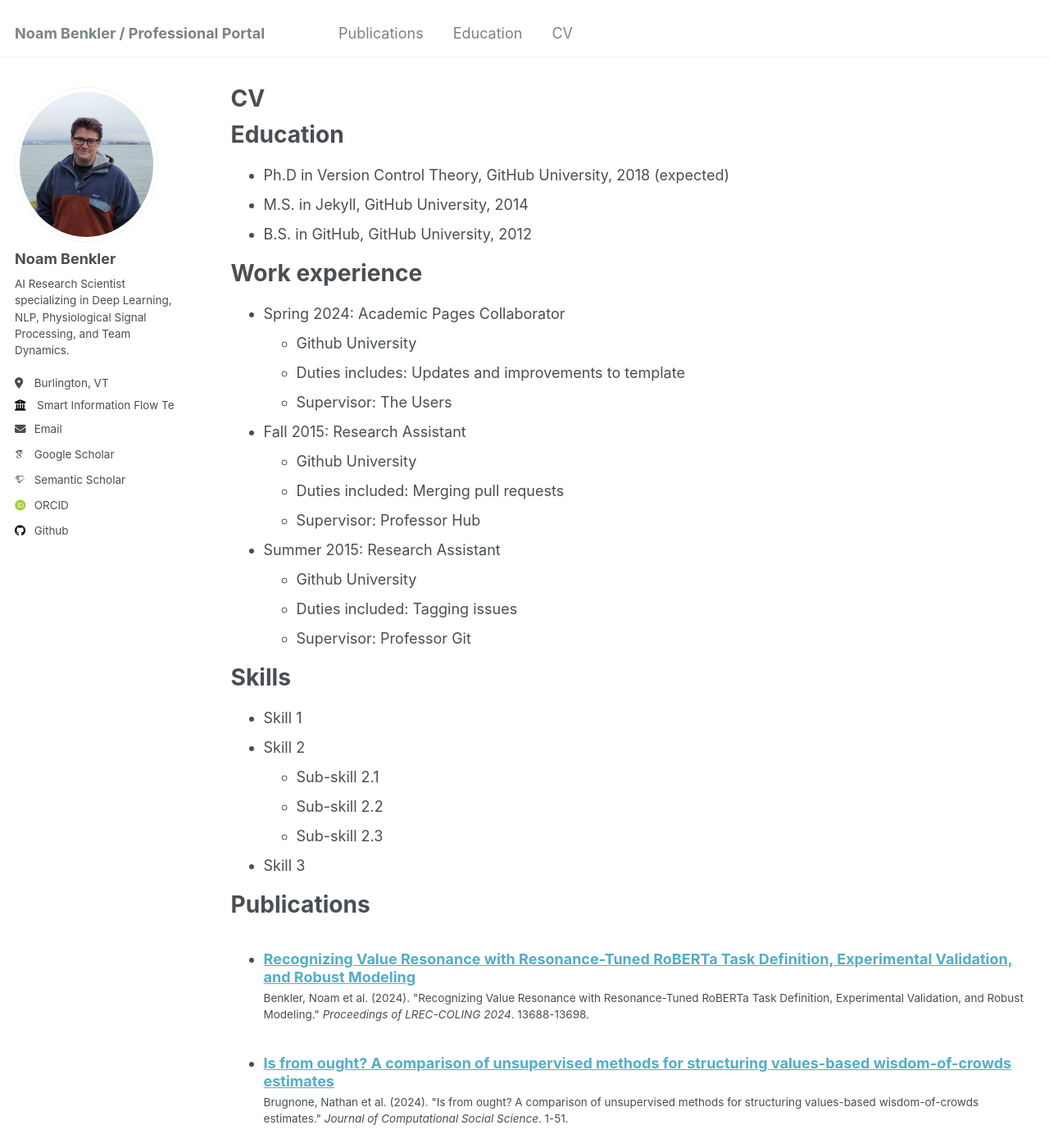
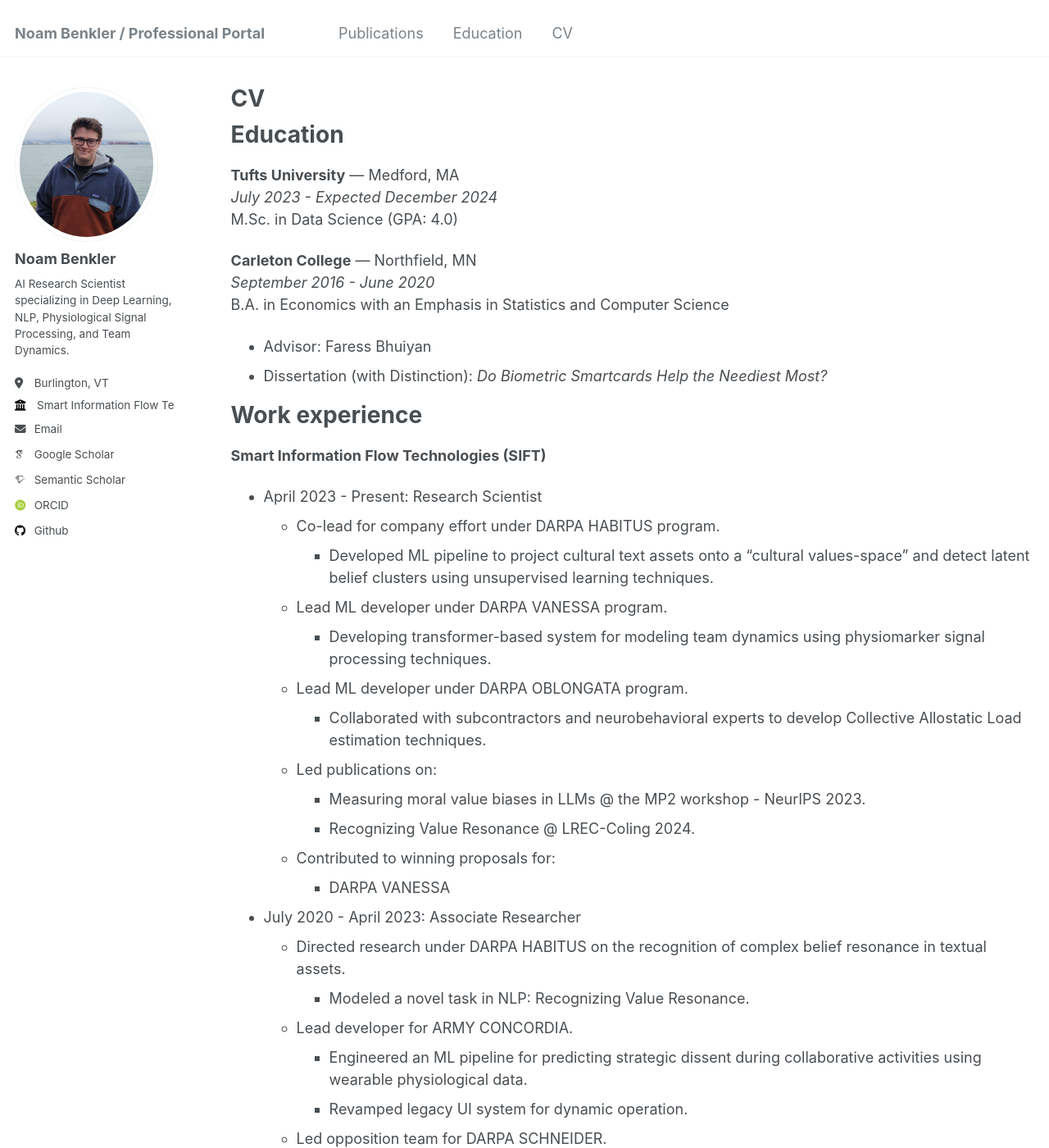
Before and after one commit to benklern/benklern.github.io, a Jekyll site: the page built from _pages/cv.md, in a window 1280 px wide and 1400 px high. Shown: the whole window at 82% size. Built offline with Jekyll 4.4.1, drawn with Linux system fonts in a browser that asks for light colours; some web fonts are replaced; some of the changed text lies outside the part shown.

Commit message:
updated cv

```diff
--- a/_pages/cv.md
+++ b/_pages/cv.md
@@ -11,43 +11,64 @@ redirect_from:
 
 Education
 ======
-* Ph.D in Version Control Theory, GitHub University, 2018 (expected)
-* M.S. in Jekyll, GitHub University, 2014
-* B.S. in GitHub, GitHub University, 2012
+**Tufts University** — Medford, MA
+*July 2023 - Expected December 2024*
+M.Sc. in Data Science (GPA: 4.0)
+
+**Carleton College** — Northfield, MN
+*September 2016 - June 2020*
+B.A. in Economics with an Emphasis in Statistics and Computer Science
+- Advisor: Faress Bhuiyan
+- Dissertation (with Distinction): *Do Biometric Smartcards Help the Neediest Most?*
 
 Work experience
 ======
-* Spring 2024: Academic Pages Collaborator
-  * Github University
-  * Duties includes: Updates and improvements to template
-  * Supervisor: The Users
 
-* Fall 2015: Research Assistant
-  * Github University
-  * Duties included: Merging pull requests
-  * Supervisor: Professor Hub
+**Smart Information Flow Technologies (SIFT)**
+* April 2023 - Present: Research Scientist
+  - Co-lead for company effort under DARPA HABITUS program.
+    - Developed ML pipeline to project cultural text assets onto a “cultural values-space” and detect latent belief clusters using unsupervised learning techniques.
+  - Lead ML developer under DARPA VANESSA program.
+    - Developing transformer-based system for modeling team dynamics using physiomarker signal processing techniques.
+  - Lead ML developer under DARPA OBLONGATA program.
+    - Collaborated with subcontractors and neurobehavioral experts to develop Collective Allostatic Load estimation techniques.
+  - Led publications on:
+    - Measuring moral value biases in LLMs @ the MP2 workshop - NeurIPS 2023.
+    - Recognizing Value Resonance @ LREC-Coling 2024.
+  - Contributed to winning proposals for:
+    - DARPA VANESSA
 
-* Summer 2015: Research Assistant
-  * Github University
-  * Duties included: Tagging issues
-  * Supervisor: Professor Git
+* July 2020 - April 2023: Associate Researcher
+  - Directed research under DARPA HABITUS on the recognition of complex belief resonance in textual assets.
+    - Modeled a novel task in NLP: Recognizing Value Resonance.
+  - Lead developer for ARMY CONCORDIA.
+    - Engineered an ML pipeline for predicting strategic dissent during collaborative activities using wearable physiological data.
+    - Revamped legacy UI system for dynamic operation.
+  - Led opposition team for DARPA SCHNEIDER.
+    - Utilized ML techniques to predict user performance on cognitive and physical tasks.
+  - ML Developer under DARPA SCORE
+    - Developed the DeepClaim model for assigning confidence scores to claims in academic papers.
+    - Designed the SCAN system for predicting academic paper validity using hierarchical “claim-cluster” graphs.
+  - Led publication:
+    - Recognizing Value Resonance @ SBP-BRiMS 2022.
+  - Contributed to winning proposals for:
+    - ARMY CONCORDIA
+    - DARPA OBLONGATA
 
 Skills
 ======
-* Skill 1
-* Skill 2
-  * Sub-skill 2.1
-  * Sub-skill 2.2
-  * Sub-skill 2.3
-* Skill 3
-
+**Programming Languages**: Python, R, SQL, C++, Lisp, Java, Javascript, HTML
+**Libraries & Packages**: PyTorch, TensorFlow, RayTune, UMAP, scikit, SciPy, Poetry, Flask, Docker, Dash, Matplotlib, Pandas, NumPy
+**Statistics & ML Skills**: Deep Learning, Unsupervised Learning, Reinforcement Learning, Explainable AI, Regression & Classification, Feature Engineering, Model Tuning & Optimization, Pipeline Engineering, UI Overlay
+**Technical Proficiencies**: Git, CUDA, LaTeX, Jupyter, Qualtrics, Microsoft Office
+**Natural Languages**: Native: English, Hebrew | Conversational: Spanish
 Publications
 ======
   <ul>{% for post in site.publications reversed %}
     {% include archive-single-cv.html %}
   {% endfor %}</ul>
 
-Talks
+<!-- Talks
 ======
   <ul>{% for post in site.talks reversed %}
     {% include archive-single-talk-cv.html  %}
@@ -57,14 +78,24 @@ Teaching
 ======
   <ul>{% for post in site.teaching reversed %}
     {% include archive-single-cv.html %}
-  {% endfor %}</ul>
+  {% endfor %}</ul> -->
 
 Education
 ======
   <ul>{% for post in site.education reversed %}
     {% include archive-single-cv.html %}
   {% endfor %}</ul>
-
+<!--
 Service and leadership
 ======
-* Currently signed in to 43 different slack teams
+* Currently signed in to 43 different slack teams -->
+
+
+Awards & Honors
+======
+- Technical Achievement Award, Smart Information Flow Technologies, 2024
+- Individual Performance Award, Smart Information Flow Technologies, 2022
+- Team Performance Award, Smart Information Flow Technologies, 2022
+- Team Performance Award, Smart Information Flow Technologies, 2021
+- 1st Place Senior Thesis, Minnesota Economic Association, 2020
+- Academic Distinction on Senior Thesis, Carleton College, 2020
```
